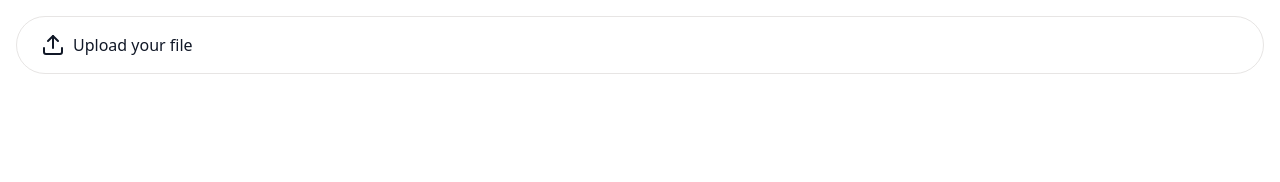
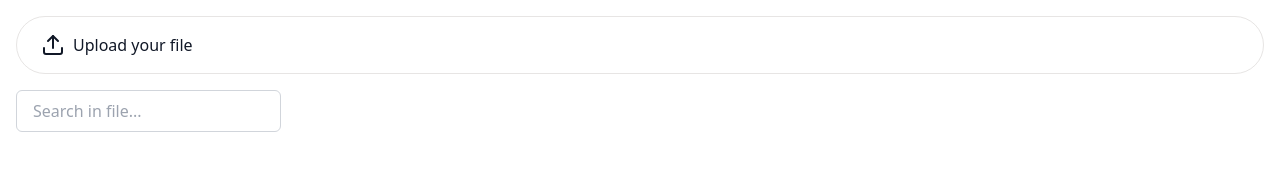
Before and after one commit to raaghav03/assignment, a React (Vite) app: page / in a window 1280 px wide. Shown: the top 182 px of the page. Built offline with nearby package versions, Linux system fonts and the light colour scheme.

Commit message:
implemented search and searchoccurence

```diff
--- a/package.json
+++ b/package.json
@@ -11,6 +11,7 @@
   },
   "dependencies": {
     "lucide-react": "^0.378.0",
+    "prop-types": "^15.8.1",
     "react": "^18.2.0",
     "react-dom": "^18.2.0",
     "sonner": "^1.4.41"
--- a/src/App.jsx
+++ b/src/App.jsx
@@ -1,11 +1,43 @@
 import { useState } from "react";
 import { Upload } from "lucide-react";
 import { Toaster, toast } from "sonner";
+
+import PropTypes from "prop-types"; // Import PropTypes
+const HighlightedText = ({ text, highlight }) => {
+  if (!highlight) return <>{text}</>;
+
+  const parts = [];
+  let startIndex = 0;
+  let highlightIndex;
+
+  while (
+    (highlightIndex = text
+      .toLowerCase()
+      .indexOf(highlight.toLowerCase(), startIndex)) !== -1
+  ) {
+    const part1 = text.slice(startIndex, highlightIndex);
+    const part2 = text.slice(highlightIndex, highlightIndex + highlight.length);
+    parts.push(part1, <mark key={highlightIndex}>{part2}</mark>);
+    startIndex = highlightIndex + highlight.length;
+  }
+
+  if (startIndex < text.length) {
+    parts.push(text.slice(startIndex));
+  }
+
+  return <>{parts}</>;
+};
+HighlightedText.propTypes = {
+  text: PropTypes.string.isRequired,
+  highlight: PropTypes.string.isRequired,
+};
 
 export default function App() {
   const [file, setFile] = useState(null);
   const [fileContent, setFileContent] = useState("");
   const [wordCount, setWordCount] = useState(0);
+  const [searchText, setSearchText] = useState("");
+  const [searchCount, setSearchCount] = useState(0);
 
   const handleFileChange = (e) => {
     const selectedFile = e.target.files[0];
@@ -17,43 +49,82 @@ export default function App() {
       console.error("Please select a text file (*.txt)");
     }
   };
+
   const calculateWordCount = (text) => {
     if (!text) return 0;
     const words = text.trim().split(/\s+/);
-    const filteredWords = words.filter(Boolean); // Filter out empty strings
+    const filteredWords = words.filter(Boolean);
     setWordCount(filteredWords.length);
   };
+
   const readFileContent = (file) => {
     const fileReader = new FileReader();
-
     fileReader.onload = (e) => {
       const content = e.target.result;
       setFileContent(content);
       toast.success(`${file.name} has been uploaded`);
-      calculateWordCount(content); // Update word count here
+      calculateWordCount(content);
     };
     fileReader.readAsText(file);
   };
+
+  const handleSearch = (e) => {
+    const searchValue = e.target.value;
+    setSearchText(searchValue);
+
+    let count = 0;
+    let lowercaseContent = fileContent.toLowerCase();
+    let searchIndex = 0;
+
+    while (
+      (searchIndex = lowercaseContent.indexOf(
+        searchValue.toLowerCase(),
+        searchIndex
+      )) !== -1
+    ) {
+      count++;
+      searchIndex += searchValue.length;
+    }
+
+    setSearchCount(count);
+  };
+
   return (
     <>
+      <Toaster position="top-right" richColors />
       <label className="flex rounded-full px-6 py-4 gap-2 m-4 border border-stone-200 text-gray-900 cursor-pointer">
         <Upload />
         <p>{file ? file.name : "Upload your file"}</p>
         <input
           type="file"
-          accept=".txt "
+          accept=".txt"
           onChange={handleFileChange}
           className="hidden"
-        ></input>
+        />
       </label>
+      <div className="m-4">
+        <input
+          type="text"
+          placeholder="Search in file..."
+          value={searchText}
+          onChange={handleSearch}
+          className="px-4 py-2 border border-gray-300 rounded-md"
+        />
+        {searchText && (
+          <p>
+            Total occurrences: {searchCount}{" "}
+            {searchCount === 1 ? "match" : "matches"}
+          </p>
+        )}
+      </div>
       {fileContent && (
-        <div className="m-4 p-4 border border-stone-200 rounded-md w-full">
-          <pre className="text-wrap">{fileContent}</pre>
+        <div className="m-4 p-4 border border-stone-200 rounded-md">
+          <pre>
+            <HighlightedText text={fileContent} highlight={searchText} />
+          </pre>
         </div>
       )}
-
       <p>{file ? `Word Count: ${wordCount}` : ""}</p>
-      <Toaster position="top-right" richColors />
     </>
   );
 }
```
Also changed, not shown: 1 other file (tests, documents, lock files or other folders).
